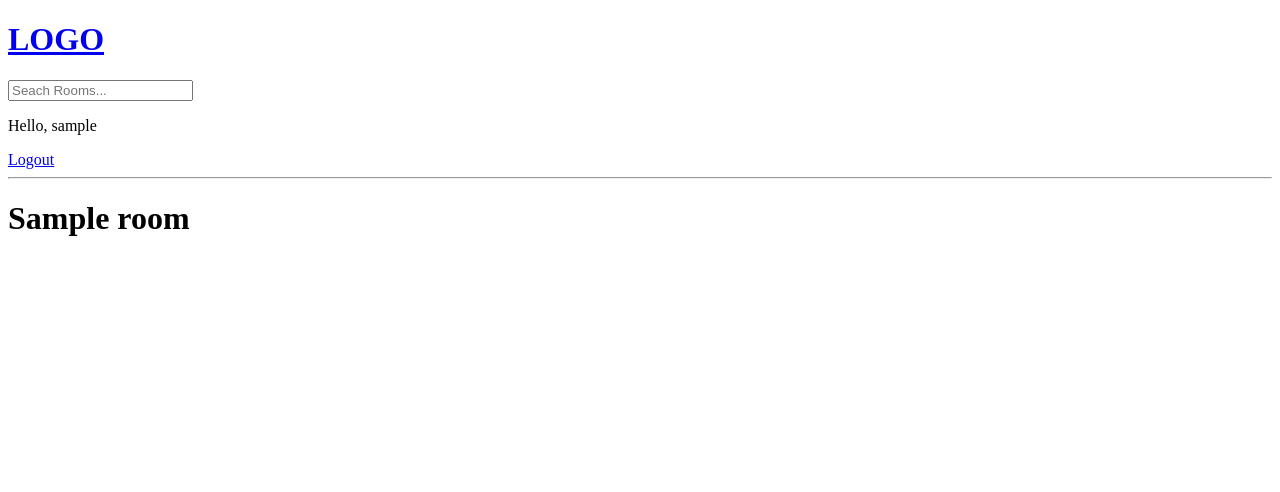
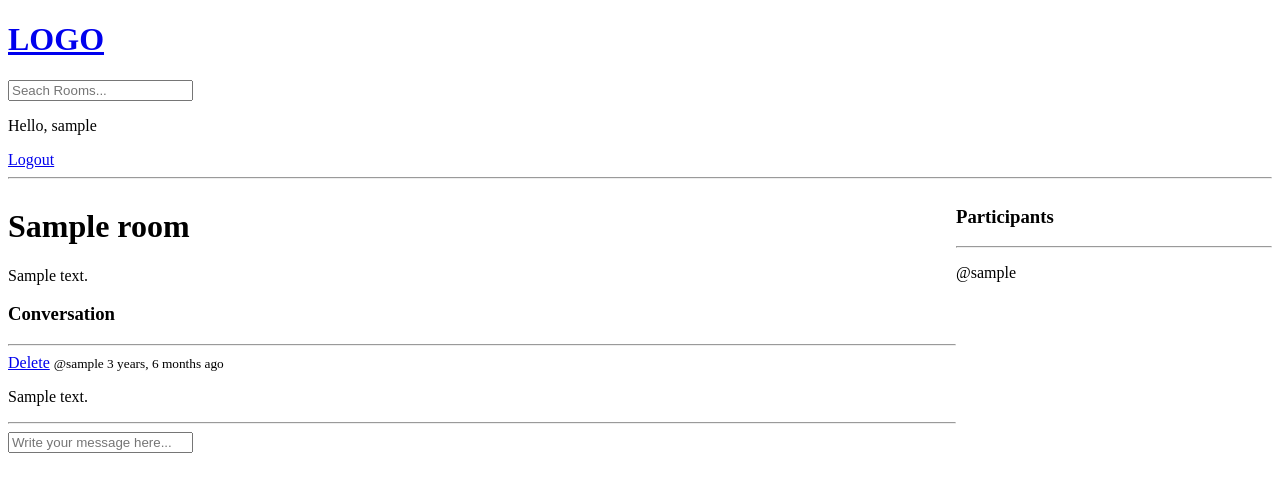
Before and after one commit to fabio-teichmann/discord-unchained, a Django app: page /room/1/ in a window 1280 px wide. Shown: the top 492 px of the page. Run offline with Django 4.2, Linux system fonts and the light colour scheme; a user stored in the database is signed in; tables that the repository leaves empty hold one stand-in row (values such as "Sample post").

Commit message:
adding/deleting messages; seeing participants

```diff
--- a/discord_unchained/base/models.py
+++ b/discord_unchained/base/models.py
@@ -18,7 +18,7 @@ class Room(models.Model):
     name = models.CharField(max_length=200)
     description = models.TextField(null=True, blank=True)  # NOT NULL = False
     # Active users in the room
-    # participants =
+    participants = models.ManyToManyField(User, related_name="participants", blank=True)
     # Take timestamp whenever model gets updated
     updated = models.DateTimeField(auto_now=True)  # takes timestamp every time
     created = models.DateTimeField(auto_now_add=True)  # takes only initial timestamp
--- a/discord_unchained/base/templates/base/room.html
+++ b/discord_unchained/base/templates/base/room.html
@@ -1,6 +1,55 @@
 {% extends 'main.html' %}
 
 {% block content %}
-<h1>{{room.name}}</h1>
+<style>
+    .room-container{
+        display: grid;
+        grid-template-columns: 3fr 1fr;
+    }
+</style>
+<div class="room-container">
+
+    <div>
+        <h1>{{room.name}}</h1>
+
+        <p>{{room.description}}</p>
+
+        <div class="comment-wrapper">
+            <h3>Conversation</h3>
+            <hr>
+            {% for message in room_messages %}
+                <div>
+                    {% if request.user == message.user %}
+                    <a href="{% url 'delete-message' pk=message.id %}">Delete</a>
+                    {% endif %}
+                    <small>@{{message.user}}  {{message.created | timesince}} ago</small>
+
+                    <p>{{message.body}}</p>
+                    <hr>
+                </div>
+            {% endfor %}
+        </div>
+
+        {% if request.user.is_authenticated %}
+        <div class="comment-form">
+            <form method="POST" action="">
+                {% csrf_token %}
+                <input type="text", name="body" placeholder="Write your message here..."/>
+            </form>
+        </div>
+        {% endif %}
+    </div>
+
+    <div>
+        <h3>Participants</h3>
+        <hr>
+        {% for user in participants %}
+        <div>
+            <p>@{{user.username}}</p>
+        </div>
+        {% endfor %}
+
+    </div>
+</div>
 
 {% endblock %}
--- a/discord_unchained/base/urls.py
+++ b/discord_unchained/base/urls.py
@@ -14,4 +14,6 @@ urlpatterns = [
     path("create-room/", views.createRoom, name="create-room"),
     path("update-room/<str:pk>", views.updateRoom, name="update-room"),
     path("delete-room/<str:pk>", views.deleteRoom, name="delete-room"),
+    # Messages
+    path("delete-message/<str:pk>", views.deleteMessage, name="delete-message"),
 ]
--- a/discord_unchained/base/views.py
+++ b/discord_unchained/base/views.py
@@ -8,7 +8,7 @@ from django.http import HttpResponse
 from django.shortcuts import redirect, render
 
 from .forms import RoomForm
-from .models import Room, Topic
+from .models import Message, Room, Topic
 
 # rooms = [
 #     {"id": 1, "name": "Let's learn Python"},
@@ -91,11 +91,20 @@ def home(request):
 
 def room(request, pk):
     room = Room.objects.get(id=pk)
-    # for i in Room.objects.all():
-    #     if i["id"] == int(pk):
-    #         room = i
 
-    context = {"room": room}
+    # Query children
+    messages = room.message_set.all().order_by("-created")
+    # Many-to-many
+    participants = room.participants.all()
+
+    if request.method == "POST":
+        message = Message.objects.create(
+            user=request.user, room=room, body=request.POST.get("body")
+        )
+        room.participants.add(request.user)
+        return redirect("room", pk=room.id)
+
+    context = {"room": room, "room_messages": messages, "participants": participants}
     return render(request, "base/room.html", context)
 
 
@@ -145,3 +154,17 @@ def deleteRoom(request, pk):
         return redirect("home")
 
     return render(request, "base/delete.html", {"obj": room})
+
+
+@login_required(login_url="login")
+def deleteMessage(request, pk):
+    message = Message.objects.get(id=pk)
+
+    if request.user != message.user:
+        return HttpResponse("Not allowed!")
+
+    if request.method == "POST":
+        message.delete()
+        return redirect("home")
+
+    return render(request, "base/delete.html", {"obj": message})
```
Also changed, not shown: discord_unchained/base/migrations/0003_alter_room_options_room_participants.py (added).
